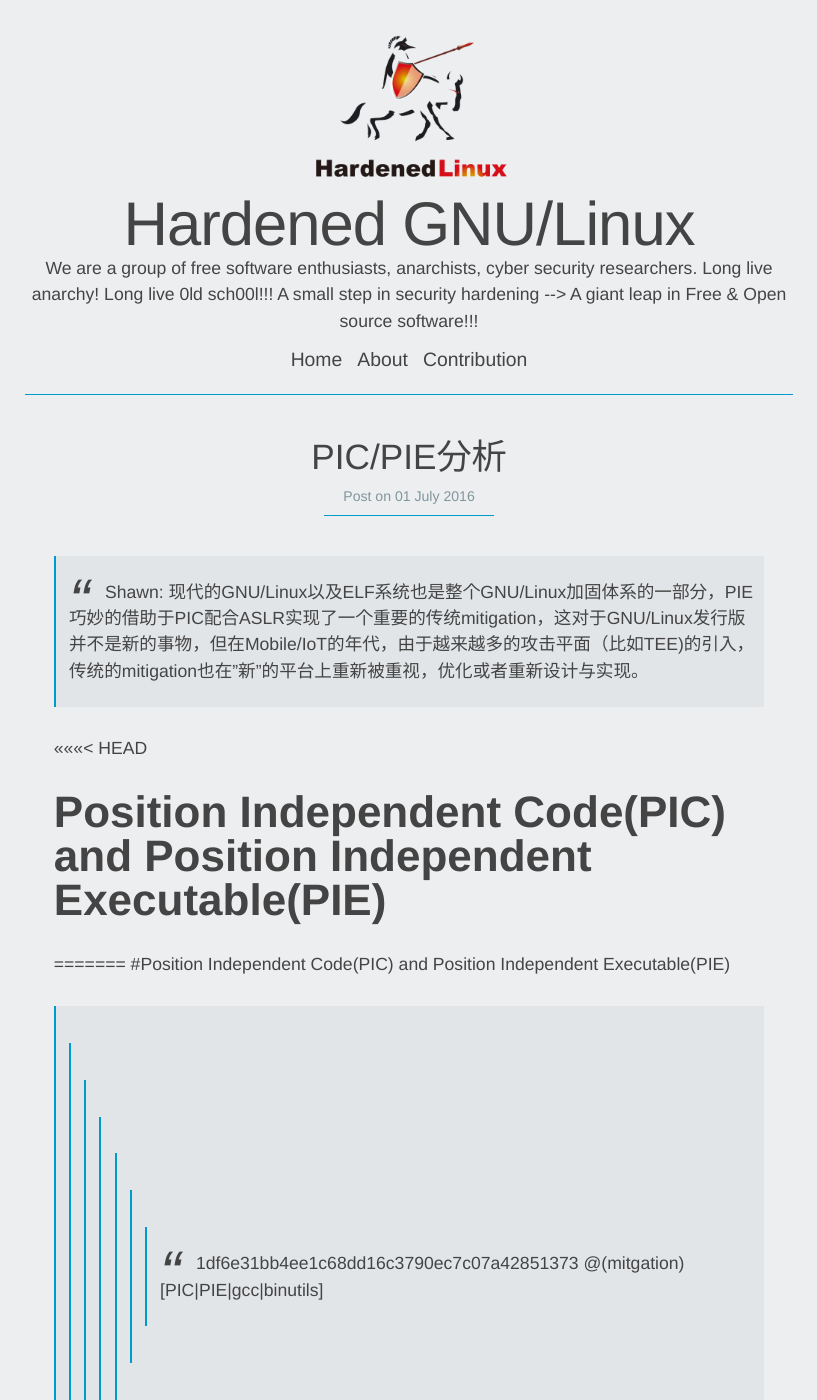
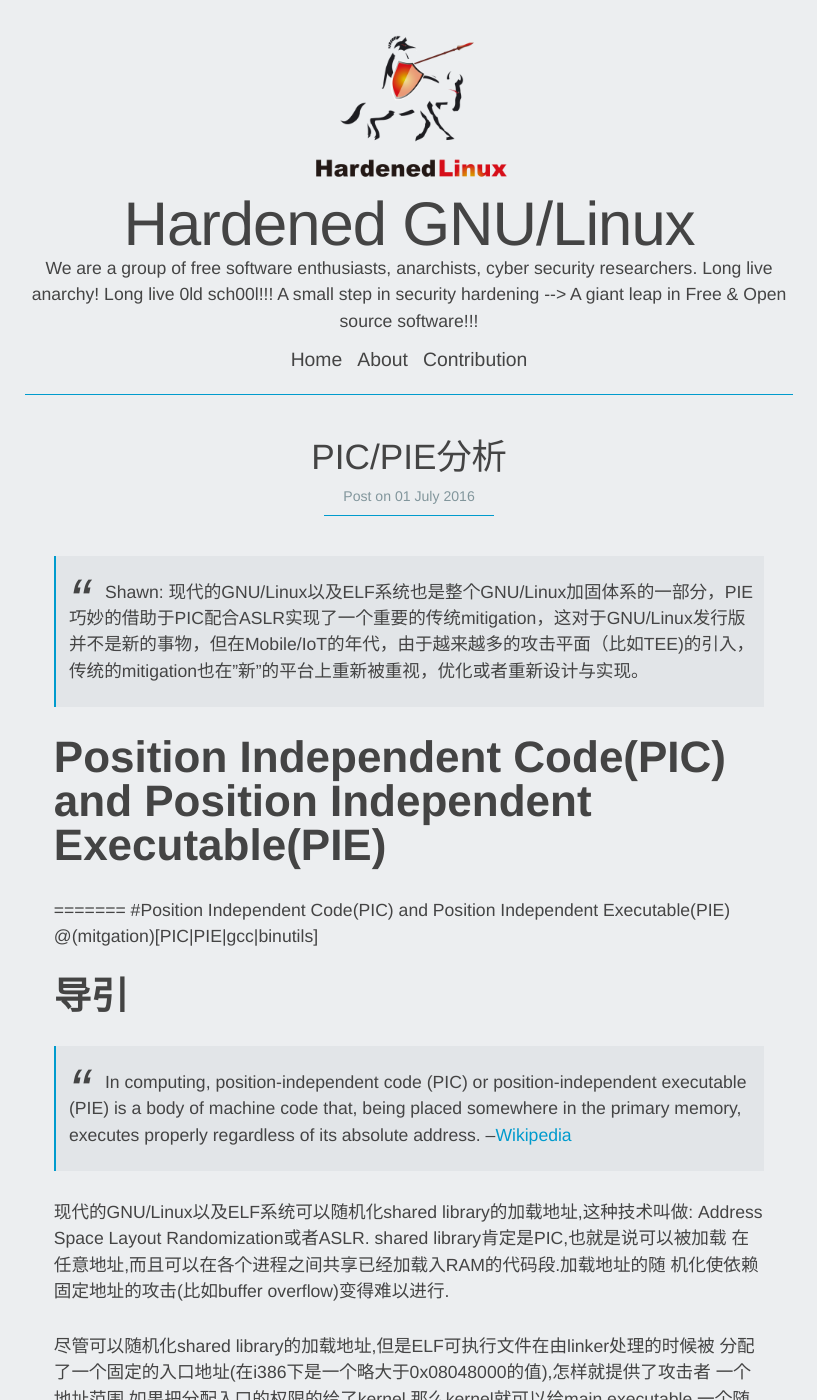
Before and after one commit to hardenedlinux/hardenedlinux.github.io, a Jekyll site: the page built from _posts/2016-07-01-PIC_and_PIE_analysis.md, in a window 1280 px wide and 1400 px high. Shown: the whole window, without its empty margins (231-1048 px from the left). Built offline with Jekyll 4.4.1, drawn with Linux system fonts in a browser that asks for light colours; nearby versions of some CDN libraries.

Commit message:
Update 2016-07-01-PIC_and_PIE_analysis.md

```diff
--- a/_posts/2016-07-01-PIC_and_PIE_analysis.md
+++ b/_posts/2016-07-01-PIC_and_PIE_analysis.md
@@ -10,12 +10,9 @@
 
 > Shawn: 现代的GNU/Linux以及ELF系统也是整个GNU/Linux加固体系的一部分，PIE巧妙的借助于PIC配合ASLR实现了一个重要的传统mitigation，这对于GNU/Linux发行版并不是新的事物，但在Mobile/IoT的年代，由于越来越多的攻击平面（比如TEE)的引入，传统的mitigation也在"新"的平台上重新被重视，优化或者重新设计与实现。
 
-<<<<<<< HEAD
-
 # Position Independent Code(PIC) and Position Independent Executable(PIE)
 =======
 #Position Independent Code(PIC) and Position Independent Executable(PIE)
->>>>>>> 1df6e31bb4ee1c68dd16c3790ec7c07a42851373
 @(mitgation)[PIC|PIE|gcc|binutils]
 
 ## 导引
```
